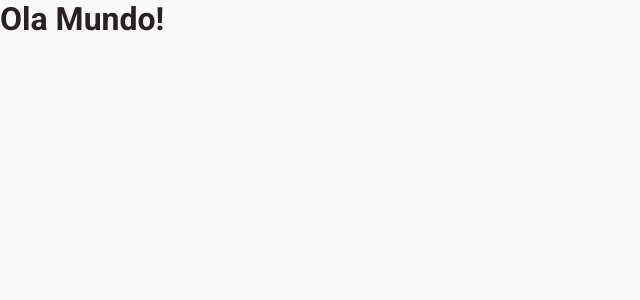
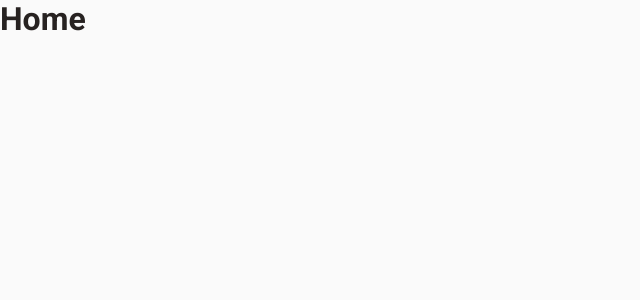
Before and after one commit to felipedev01/Coffee_Delivery, a React (Vite) app: page / in a window 1280 px wide. Shown: the top 300 px of the page, without its empty margins (0-640 px from the left). Built offline with nearby package versions, Linux system fonts and the light colour scheme.

Commit message:
Rotas criadas

```diff
--- a/package.json
+++ b/package.json
@@ -11,6 +11,7 @@
   "dependencies": {
     "react": "^18.2.0",
     "react-dom": "^18.2.0",
+    "react-router-dom": "^6.8.1",
     "styled-components": "^5.3.6"
   },
   "devDependencies": {
--- a/src/App.tsx
+++ b/src/App.tsx
@@ -1,12 +1,16 @@
 import { ThemeProvider } from 'styled-components'
+import { BrowserRouter } from 'react-router-dom'
 import { DefaultTheme } from './styles/Themes/default'
 import { GlobalStyled } from './styles/global'
+import { Router } from './Router'
 
 function App() {
   return (
     <ThemeProvider theme={DefaultTheme}>
-      <h1>Ola Mundo!</h1>
-      <GlobalStyled />
+      <BrowserRouter>
+        <Router></Router>
+        <GlobalStyled />
+      </BrowserRouter>
     </ThemeProvider>
   )
 }
--- /dev/null
+++ b/src/Router.tsx
@@ -0,0 +1,14 @@
+import { Routes, Route } from 'react-router-dom'
+import { Checkout } from './pages/Checkout'
+import { Home } from './pages/Home'
+import { Success } from './pages/Success'
+
+export function Router() {
+  return (
+    <Routes>
+      <Route path="/" element={<Home />}></Route>
+      <Route path="/Checkout" element={<Checkout />}></Route>
+      <Route path="/Success" element={<Success />}></Route>
+    </Routes>
+  )
+}
--- /dev/null
+++ b/src/pages/Checkout.tsx
@@ -0,0 +1,3 @@
+export function Checkout() {
+  return <h1>Checkout</h1>
+}
--- /dev/null
+++ b/src/pages/Home.tsx
@@ -0,0 +1,3 @@
+export function Home() {
+  return <h1>Home</h1>
+}
--- /dev/null
+++ b/src/pages/Success.tsx
@@ -0,0 +1,3 @@
+export function Success() {
+  return <h1>Success</h1>
+}
```
Also changed, not shown: 1 other file (tests, documents, lock files or other folders).
